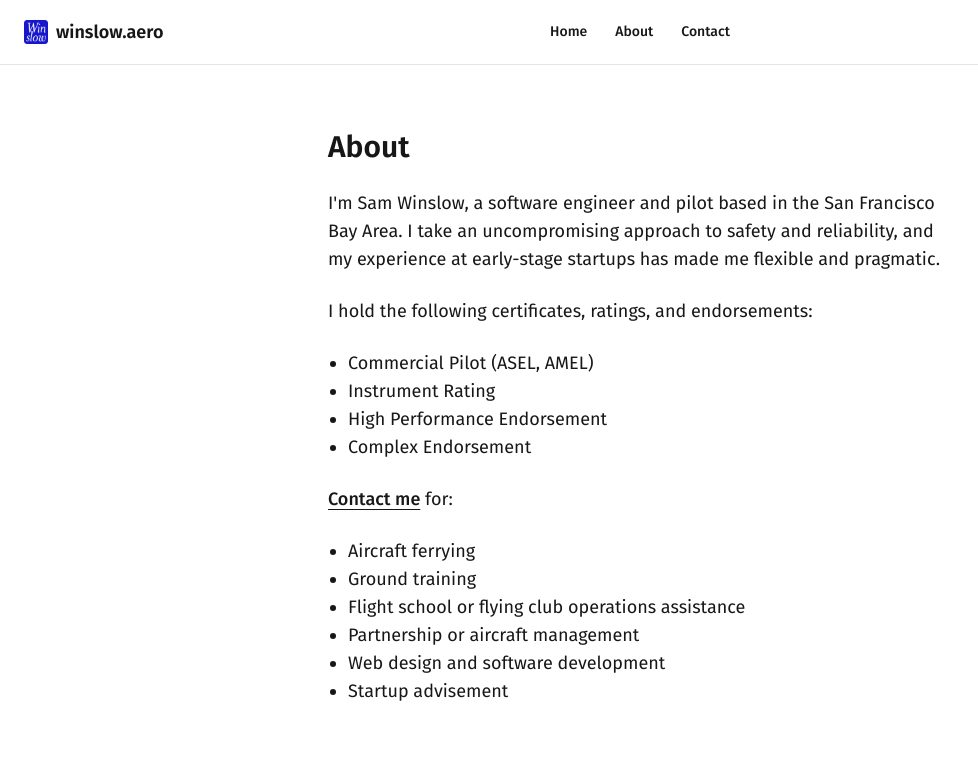
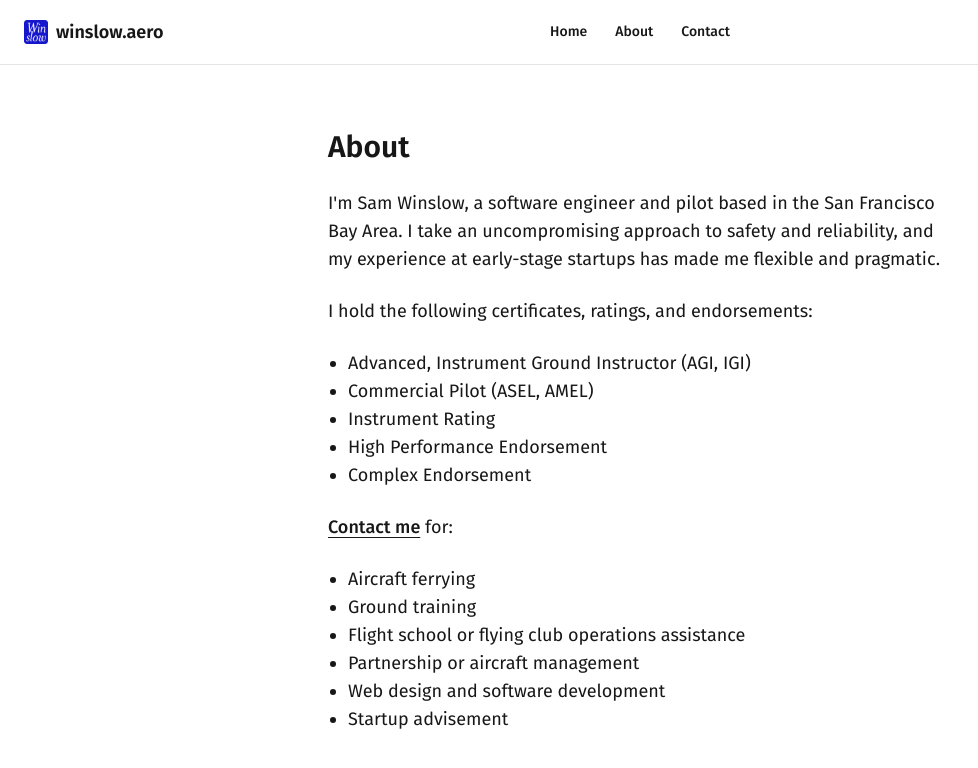
Before and after one commit to samwinslow/winslow-aero-site, a Next.js app: page /about in a window 1280 px wide. Shown: the top 768 px of the page, without its empty margins (0-978 px from the left). Built offline with nearby package versions, Linux system fonts and the light colour scheme.

Commit message:
add agi/igi cert

```diff
--- a/src/app/about/page.tsx
+++ b/src/app/about/page.tsx
@@ -15,7 +15,7 @@ export default function About() {
       </p>
 
       <ul className="list-disc pl-5 text-lg">
-        {/* <li>Advanced, Instrument Ground Instructor (AGI, IGI)</li> */}
+        <li>Advanced, Instrument Ground Instructor (AGI, IGI)</li>
         <li>Commercial Pilot (ASEL, AMEL)</li>
         <li>Instrument Rating</li>
         <li>High Performance Endorsement</li>
```
